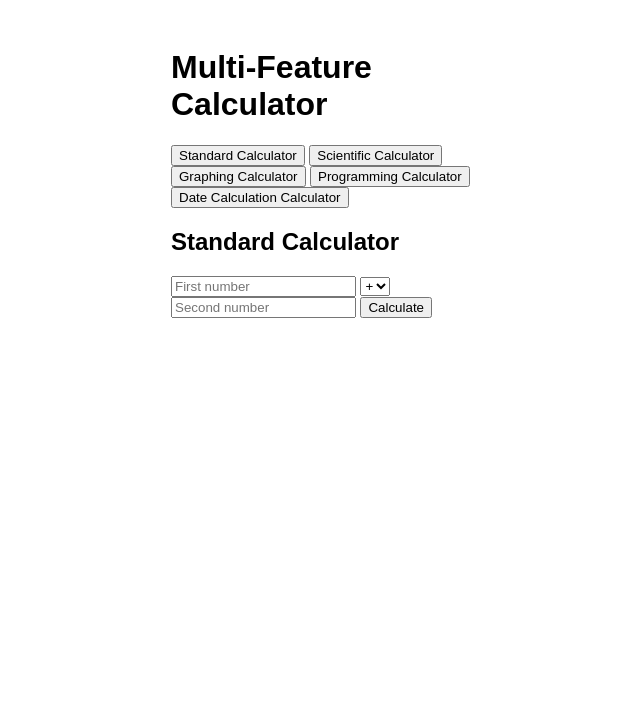
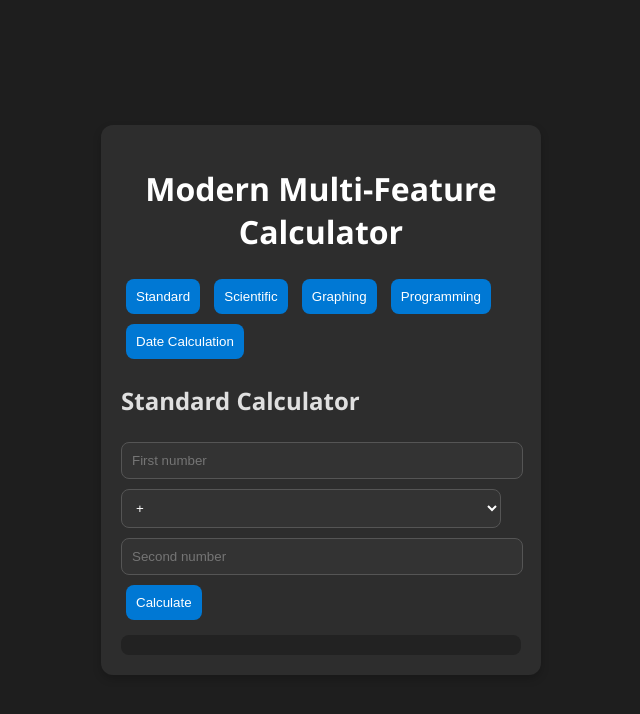
Before and after one commit to Rishikeshpaswan001/website-2, a plain HTML site: page index.html in a window 1280 px wide. Shown: the whole page, without its empty margins (319-959 px from the left). Drawn offline with nearby package versions, Linux system fonts and the light colour scheme.

Commit message:
Update index.html

```diff
--- a/index.html
+++ b/index.html
@@ -3,23 +3,94 @@
 <head>
     <meta charset="UTF-8">
     <meta name="viewport" content="width=device-width, initial-scale=1.0">
-    <title>Multi-Feature Calculator</title>
+    <title>Modern Multi-Feature Calculator</title>
+    <link rel="stylesheet" href="https://cdnjs.cloudflare.com/ajax/libs/font-awesome/6.0.0-beta3/css/all.min.css">
     <style>
-        body { font-family: Arial, sans-serif; }
-        .container { width: 300px; margin: 0 auto; padding-top: 20px; }
-        .calculator { display: none; }
-        .calculator.active { display: block; }
+        body {
+            font-family: 'Segoe UI', Tahoma, Geneva, Verdana, sans-serif;
+            background: #1e1e1e;
+            color: #e0e0e0;
+            margin: 0;
+            padding: 0;
+            display: flex;
+            justify-content: center;
+            align-items: center;
+            height: 100vh;
+        }
+        .container {
+            background: #2d2d2d;
+            border-radius: 12px;
+            width: 400px;
+            padding: 20px;
+            box-shadow: 0 4px 8px rgba(0, 0, 0, 0.2);
+        }
+        h1 {
+            text-align: center;
+            color: #ffffff;
+        }
+        button {
+            background: #0078d4;
+            border: none;
+            color: white;
+            padding: 10px;
+            margin: 5px;
+            border-radius: 8px;
+            cursor: pointer;
+            transition: background 0.3s;
+        }
+        button:hover {
+            background: #005a9e;
+        }
+        .calculator {
+            display: none;
+        }
+        .calculator.active {
+            display: block;
+        }
+        input[type="text"], input[type="date"] {
+            width: calc(100% - 20px);
+            padding: 10px;
+            margin: 5px 0;
+            border-radius: 8px;
+            border: 1px solid #555;
+            background: #333;
+            color: #fff;
+        }
+        select {
+            width: calc(100% - 20px);
+            padding: 10px;
+            margin: 5px 0;
+            border-radius: 8px;
+            border: 1px solid #555;
+            background: #333;
+            color: #fff;
+        }
+        .result {
+            background: #222;
+            padding: 10px;
+            border-radius: 8px;
+            margin-top: 10px;
+            text-align: center;
+        }
+        #graphOutput {
+            height: 300px;
+            margin-top: 20px;
+        }
+        #graphOutput canvas {
+            width: 100% !important;
+            height: 100% !important;
+        }
     </style>
 </head>
 <body>
     <div class="container">
-        <h1>Multi-Feature Calculator</h1>
+        <h1>Modern Multi-Feature Calculator</h1>
         <div>
-            <button onclick="showCalculator('standard')">Standard Calculator</button>
-            <button onclick="showCalculator('scientific')">Scientific Calculator</button>
-            <button onclick="showCalculator('graphing')">Graphing Calculator</button>
-            <button onclick="showCalculator('programming')">Programming Calculator</button>
-            <button onclick="showCalculator('date')">Date Calculation Calculator</button>
+            <button onclick="showCalculator('standard')">Standard</button>
+            <button onclick="showCalculator('scientific')">Scientific</button>
+            <button onclick="showCalculator('graphing')">Graphing</button>
+            <button onclick="showCalculator('programming')">Programming</button>
+            <button onclick="showCalculator('date')">Date Calculation</button>
         </div>
 
         <!-- Standard Calculator -->
@@ -34,7 +105,7 @@
             </select>
             <input type="text" id="stdNum2" placeholder="Second number">
             <button onclick="calculateStandard()">Calculate</button>
-            <p id="stdResult"></p>
+            <div id="stdResult" class="result"></div>
         </div>
 
         <!-- Scientific Calculator -->
@@ -49,7 +120,7 @@
                 <option value="log">log</option>
             </select>
             <button onclick="calculateScientific()">Calculate</button>
-            <p id="sciResult"></p>
+            <div id="sciResult" class="result"></div>
         </div>
 
         <!-- Graphing Calculator -->
@@ -65,7 +136,7 @@
             <h2>Programming Calculator</h2>
             <input type="text" id="progNum" placeholder="Number">
             <button onclick="convertNumber()">Convert</button>
-            <p id="progResult"></p>
+            <div id="progResult" class="result"></div>
         </div>
 
         <!-- Date Calculation Calculator -->
@@ -74,10 +145,11 @@
             <input type="date" id="date1">
             <input type="date" id="date2">
             <button onclick="calculateDateDifference()">Calculate Difference</button>
-            <p id="dateResult"></p>
+            <div id="dateResult" class="result"></div>
         </div>
     </div>
 
+    <script src="https://cdn.jsdelivr.net/npm/chart.js"></script>
     <script>
         function showCalculator(calcType) {
             document.querySelectorAll('.calculator').forEach(calc => {
@@ -118,9 +190,6 @@
             const func = document.getElementById('graphFunc').value;
             const graphOutput = document.getElementById('graphOutput');
             graphOutput.innerHTML = '';
-            const script = document.createElement('script');
-            script.src = "https://cdn.jsdelivr.net/npm/chart.js";
-            script.onload = () => {
             const ctx = document.createElement('canvas');
             graphOutput.appendChild(ctx);
             const x = Array.from({ length: 100 }, (_, i) => i - 50);
@@ -129,11 +198,15 @@
                 type: 'line',
                 data: {
                     labels: x,
-                        datasets: [{ label: 'Graph', data: y, borderColor: 'blue', fill: false }]
+                    datasets: [{ label: 'Graph', data: y, borderColor: '#0078d4', fill: false }]
+                },
+                options: {
+                    scales: {
+                        x: { beginAtZero: true },
+                        y: { beginAtZero: true }
+                    }
                 }
             });
-            };
-            document.head.appendChild(script);
         }
 
         function convertNumber() {
```
Lines whose indentation alone changed are shown as unchanged.
